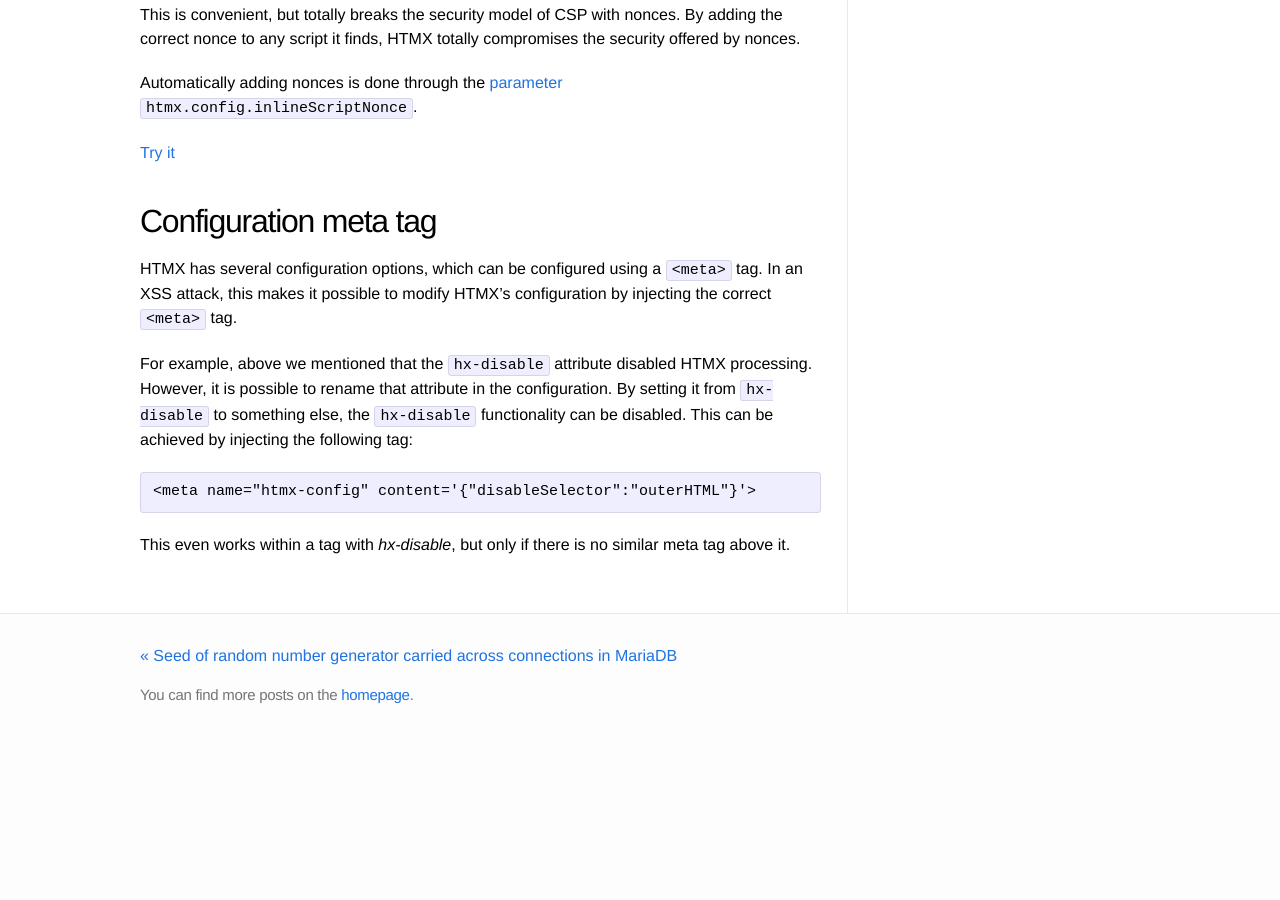
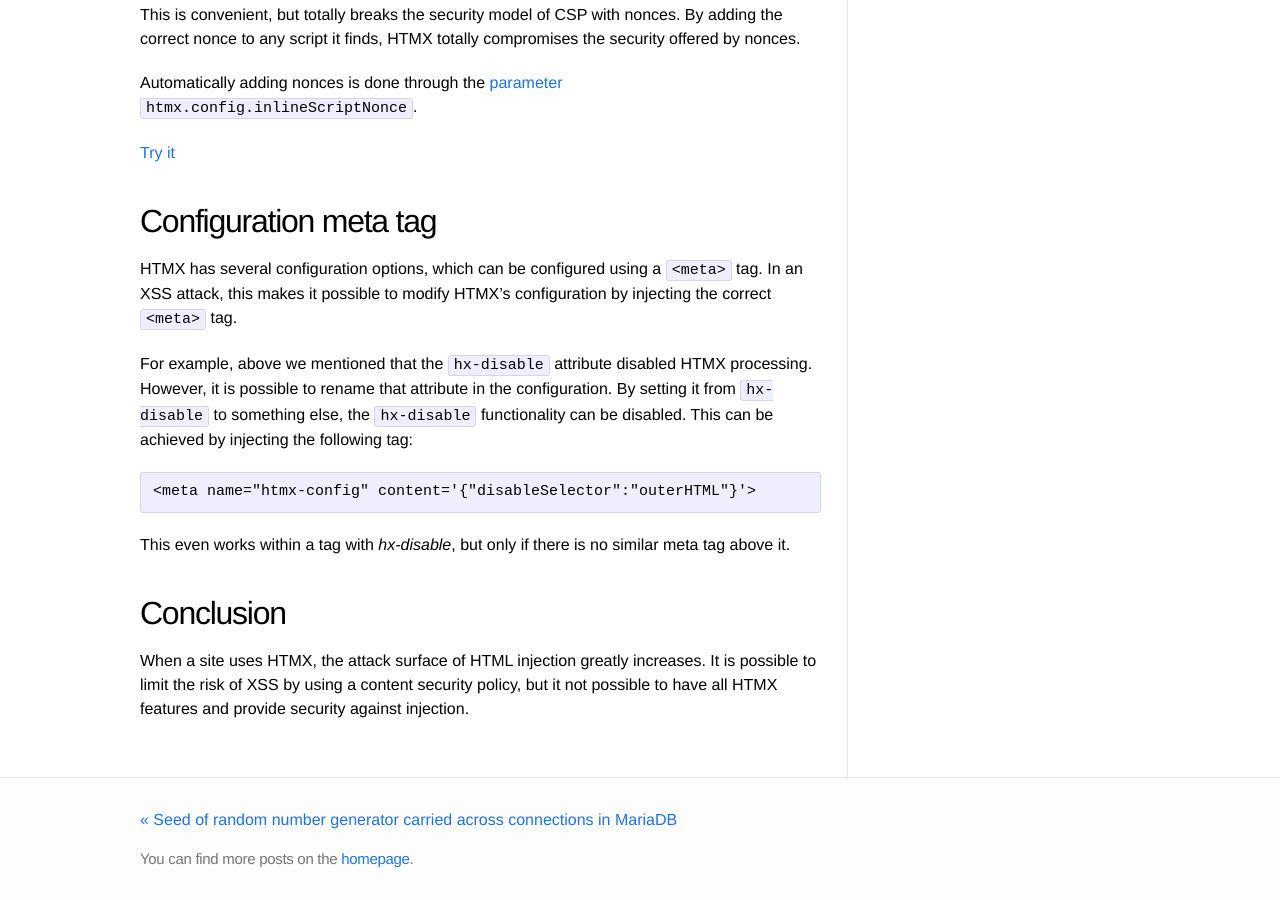
Before and after one commit to Sjord/Sjord.github.io, a Jekyll site: the page built from _posts/2024-06-18-htmx-content-security-policy.md, in a window 1280 px wide and 900 px high, scrolled down 2041 px. Built offline with Jekyll 4.4.1, drawn with Linux system fonts in a browser that asks for light colours; before the commit the page ends 2777 px from its top, so only the background shows below that.

Commit message:
Write conclusion

````diff
--- a/_posts/2024-06-18-htmx-content-security-policy.md
+++ b/_posts/2024-06-18-htmx-content-security-policy.md
@@ -80,3 +80,7 @@
 ```
 
 This even works within a tag with *hx-disable*, but only if there is no similar meta tag above it.
+
+## Conclusion
+
+When a site uses HTMX, the attack surface of HTML injection greatly increases. It is possible to limit the risk of XSS by using a content security policy, but it not possible to have all HTMX features and provide security against injection.
````
